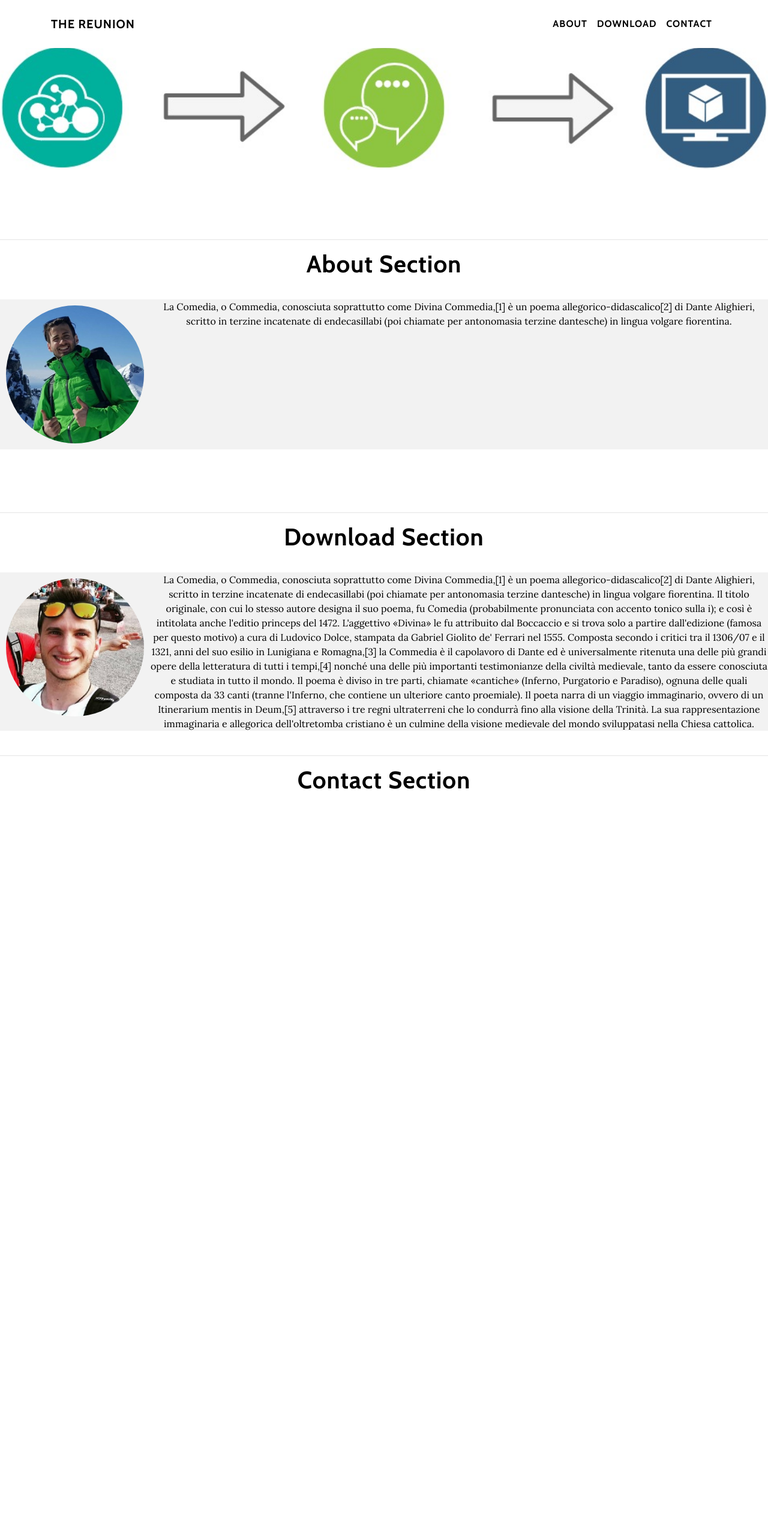
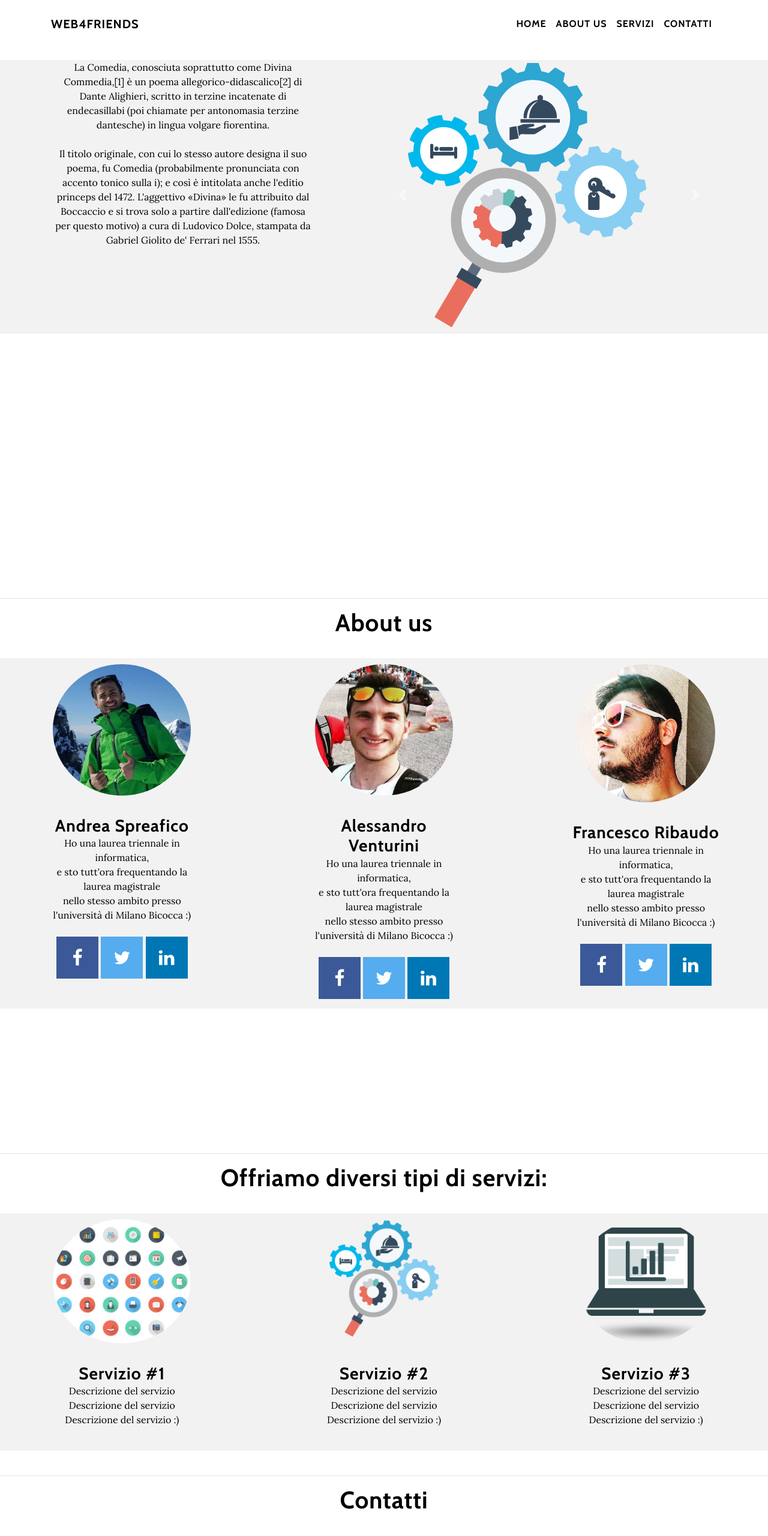
Before and after one commit to Sprea22/Web4Friends, a website: page index.html in a window 1280 px wide. Shown: the top 2560 px of the page at 60% size. Before the commit the page ends 1324 px from the top, so only its background shows below. Drawn offline with nearby package versions, Linux system fonts and the light colour scheme.

Commit message:
Buona ma da aggiustare

```diff
--- a/css/grayscale.css
+++ b/css/grayscale.css
@@ -9,6 +9,7 @@ html {
    height: 100%; }
 
 body {
+  padding-top: 75px;
   font-family: 'Lora', 'Helvetica Neue', Helvetica, Arial, sans-serif;
   position: relative;
   width: 100%;
@@ -17,6 +18,19 @@ body {
   background-color: white;
   -webkit-tap-highlight-color: rgba(255, 255, 255, 0.2); }
 
+.footer-section {
+  background-color: #8c8c8c;
+
+}
+  .carousel {
+    width: 100%
+    padding-left: 75px;
+    padding-right: 75px;
+    padding-bottom: 0px;
+    display: inline-block;
+  }
+
+h3 {display: inline;}
 h1, h2, h3, h4, h5, h6 {
   font-family: 'Cabin', 'Helvetica Neue', Helvetica, Arial, sans-serif;
   font-weight: 700;
@@ -48,6 +62,18 @@ img::selection {
 img::-moz-selection {
   background: transparent; }
 
+img.limit{
+      width:100%;
+      max-width:250px;
+}
+
+figure {
+    padding-left: 75px;
+    padding-right: 75px;
+    padding-bottom: 0px;
+    display: inline-block;
+}
+
 .img-circle {
     height: 25%;
     width: 25%;
@@ -73,7 +99,9 @@ img::-moz-selection {
    .two {
      flex: 1 5 auto;
    }
-
+td {
+  background-color: #f2f2f2;
+}
 .container-flex {
  border-color: black;
  background-color: #f2f2f2;
@@ -146,3 +174,38 @@ img::-moz-selection {
       font-size: 50px; }
     .masthead .intro-body .intro-text {
       font-size: 18px; }
+
+
+      /* Style all font awesome icons */
+      .fa {
+          padding: 20px;
+          font-size: 30px;
+          width: 70px;
+          text-align: center;
+          text-decoration: none;
+      }
+
+      /* Add a hover effect if you want */
+      .fa:hover {
+          opacity: 0.7;
+      }
+
+      /* Set a specific color for each brand */
+
+      /* Facebook */
+      .fa-facebook {
+          background: #3B5998;
+          color: white;
+      }
+
+      /* Twitter */
+      .fa-twitter {
+          background: #55ACEE;
+          color: white;
+      }
+
+      /* Linkedin */
+      .fa-linkedin {
+        background: #0077B5;
+        color: white;
+      }
--- a/index.html
+++ b/index.html
@@ -8,9 +8,9 @@
     <meta name="description" content="">
     <meta name="author" content="">
 
-    <title>The Reunion</title>
+    <title>Web4Friends</title>
     <!-- Website Icon -->
-    <link rel="shortcut icon" href="img/favicon.ico" type="favicon/ico" />
+    <link rel="shortcut icon" href="img/test3.png" type="favicon/ico" />
 
     <!-- Bootstrap core CSS -->
     <link href="vendor/bootstrap/css/bootstrap.min.css" rel="stylesheet">
@@ -30,7 +30,7 @@
     <!-- Navigation -->
     <nav class="navbar navbar-expand-lg navbar-light fixed-top" id="mainNav">
       <div class="container">
-        <a class="navbar-brand js-scroll-trigger" href="#page-top">The Reunion </a>
+        <a class="navbar-brand js-scroll-trigger" href="#page-top">Web4Friends </a>
         <button class="navbar-toggler navbar-toggler-right" type="button" data-toggle="collapse" data-target="#navbarResponsive" aria-controls="navbarResponsive" aria-expanded="false" aria-label="Toggle navigation">
           Menu
           <i class="fa fa-bars"></i>
@@ -38,13 +38,16 @@
         <div class="collapse navbar-collapse" id="navbarResponsive">
           <ul class="navbar-nav ml-auto">
             <li class="nav-item">
-              <a class="nav-link js-scroll-trigger" href="#about">About</a>
+              <a class="nav-link js-scroll-trigger" href="#home">Home</a>
             </li>
             <li class="nav-item">
-              <a class="nav-link js-scroll-trigger" href="#download">Download</a>
+              <a class="nav-link js-scroll-trigger" href="#about">About us</a>
             </li>
             <li class="nav-item">
-              <a class="nav-link js-scroll-trigger" href="#contact">Contact</a>
+              <a class="nav-link js-scroll-trigger" href="#services">Servizi</a>
+            </li>
+            <li class="nav-item">
+              <a class="nav-link js-scroll-trigger" href="#contact">Contatti</a>
             </li>
           </ul>
         </div>
@@ -52,44 +55,160 @@
     </nav>
 
     <!-- Intro Header -->
-    <header class="masthead content-section2 text-center">
-      <div class="intro-body">
-              <img src="img/test.jpg">
+    <section id="home" class="content-section2 text-center container-fluid" background-color= "#f2f2f2">
+      <div class=" container-flex">
+        <div class="row">
+          <div class="col container-flex">
+            <figure>
+        La Comedia, conosciuta soprattutto come Divina Commedia,[1] è un poema allegorico-didascalico[2] di Dante Alighieri, scritto in terzine incatenate di endecasillabi (poi chiamate per antonomasia terzine dantesche) in lingua volgare fiorentina.
+<br><br>Il titolo originale, con cui lo stesso autore designa il suo poema, fu Comedia (probabilmente pronunciata con accento tonico sulla i); e così è intitolata anche l'editio princeps del 1472. L'aggettivo «Divina» le fu attribuito dal Boccaccio e si trova solo a partire dall'edizione (famosa per questo motivo) a cura di Ludovico Dolce, stampata da Gabriel Giolito de' Ferrari nel 1555.
+          </figure>
         </div>
-    </header>
+        <div class="col container-flex carousel">
+          <div id="cf" class="carousel slide" data-ride="carousel">
+        <div class="carousel-inner">
+          <div id="itm" class="carousel-item active">
+            <img class="d-block w-100" src="img/test1.jpg" alt="First slide">
+          </div>
+          <div id="itm" class="carousel-item">
+            <img class="d-block w-100" src="img/test2.png" alt="Second slide">
+          </div>
+          <div id="itm" class="carousel-item">
+            <img class="d-block w-100" src="img/test3.png" alt="Second slide">
+          </div>
+        </div>
+        <a class="carousel-control-prev" href="#cf" role="button" data-slide="prev">
+          <span class="carousel-control-prev-icon" aria-hidden="true"></span>
+          <span class="sr-only">Previous</span>
+        </a>
+        <a class="carousel-control-next" href="#cf" role="button" data-slide="next">
+          <span class="carousel-control-next-icon" aria-hidden="true"></span>
+          <span class="sr-only">Next</span>
+        </a>
+      </div>
+      </div>
+
+
+      </div>
+    </div>
+  </section>
+
+
+
+
 
     <!-- About Section -->
-    <section id="about" class="content-section2 text-center">
-      <hr><h1> About Section </h1>
+    <section id="about" class="content-section2 text-center" background-color= "#f2f2f2";  style="margin-top:400px">
+      <hr><h1> About us </h1>
+
+      <div class=" container-flex">
+        <div class="row">
+          <div class="col container-flex">
             <figure>
-        <div class="box">
-            <div class="container-flex one">
-            <img src="img/sprea.jpg" class="img-circle2"/>
+                  <img src="img/sprea.jpg" class="img-circle limit"/>
+                  <figcaption>
+                    <br>  <h3> Andrea Spreafico </h3><br>
+                    Ho una laurea triennale in informatica, <br>e sto tutt'ora frequentando la laurea magistrale<br> nello stesso ambito presso l'università di Milano Bicocca :)<br><br>
+                  </figcaption>
+                  <a href="https://www.facebook.com/andrea.spreafico.3" class="fa fa-facebook"></a>
+                  <a href="#" class="fa fa-twitter"></a>
+                  <a href="#" class="fa fa-linkedin"></a>
+              </figure>
           </div>
-            <div class="container-flex two">
-              La Comedia, o Commedia, conosciuta soprattutto come Divina Commedia,[1] è un poema allegorico-didascalico[2] di Dante Alighieri, scritto in terzine incatenate di endecasillabi (poi chiamate per antonomasia terzine dantesche) in lingua volgare fiorentina.
+          <div class="col container-flex">
+            <figure>
+                    <img src="img/ventu.jpg" class="img-circle limit"/>
+              <figcaption>
+                <br>  <h3> Alessandro Venturini </h3><br>
+                Ho una laurea triennale in informatica, <br>e sto tutt'ora frequentando la laurea magistrale<br> nello stesso ambito presso l'università di Milano Bicocca :)<br><br>
+
+            </figcaption>
+              <a href="https://www.facebook.com/andrea.spreafico.3" class="fa fa-facebook"></a>
+              <a href="#" class="fa fa-twitter"></a>
+              <a href="#" class="fa fa-linkedin"></a>
+            </figure>
+          </div>
+          <div class="col container-flex">
+            <figure>
+                    <img src="img/ribbo.jpg" class="img-circle limit"/>
+              <figcaption>
+                <br>  <h3> Francesco Ribaudo </h3><br>
+                Ho una laurea triennale in informatica, <br>e sto tutt'ora frequentando la laurea magistrale<br> nello stesso ambito presso l'università di Milano Bicocca :)<br><br>
+
+            </figcaption>
+              <a href="https://www.facebook.com/andrea.spreafico.3" class="fa fa-facebook"></a>
+              <a href="#" class="fa fa-twitter"></a>
+              <a href="#" class="fa fa-linkedin"></a>
+            </figure>
           </div>
         </div>
-            <br><br>
+      </div>
+
+
+      <!-- Services Section -->
+        <section id="services" class="content-section2 text-center" style="margin-top:200px">
+          <hr><h1> Offriamo diversi tipi di servizi:</h1>
+          <div class=" container-flex">
+            <div class="row">
+              <div class="col container-flex">
+                <figure>
+                      <img src="img/test1.jpg" class="img-circle limit"/>
+                      <figcaption>
+                        <br>  <h3> Servizio #1</h3><br>
+                        Descrizione del servizio <br> Descrizione del servizio <br> Descrizione del servizio  :)<br><br>
+                      </figcaption>
                   </figure>
-    <!-- Download Section -->
-    <section id="download" class="content-section2 text-center">
-      <hr><h1> Download Section </h1>
-      <div class="box">
-          <div class="container-flex one">
-            <img src="img/ventu.jpg" class="img-circle2"/>
               </div>
-          <div class="container-flex two">
-            La Comedia, o Commedia, conosciuta soprattutto come Divina Commedia,[1] è un poema allegorico-didascalico[2] di Dante Alighieri, scritto in terzine incatenate di endecasillabi (poi chiamate per antonomasia terzine dantesche) in lingua volgare fiorentina.
-           Il titolo originale, con cui lo stesso autore designa il suo poema, fu Comedia (probabilmente pronunciata con accento tonico sulla i); e così è intitolata anche l'editio princeps del 1472. L'aggettivo «Divina» le fu attribuito dal Boccaccio e si trova solo a partire dall'edizione (famosa per questo motivo) a cura di Ludovico Dolce, stampata da Gabriel Giolito de' Ferrari nel 1555.
-            Composta secondo i critici tra il 1306/07 e il 1321, anni del suo esilio in Lunigiana e Romagna,[3] la Commedia è il capolavoro di Dante ed è universalmente ritenuta una delle più grandi opere della letteratura di tutti i tempi,[4] nonché una delle più importanti testimonianze della civiltà medievale, tanto da essere conosciuta e studiata in tutto il mondo.
-            Il poema è diviso in tre parti, chiamate «cantiche» (Inferno, Purgatorio e Paradiso), ognuna delle quali composta da 33 canti (tranne l'Inferno, che contiene un ulteriore canto proemiale). Il poeta narra di un viaggio immaginario, ovvero di un Itinerarium mentis in Deum,[5] attraverso i tre regni ultraterreni che lo condurrà fino alla visione della Trinità. La sua rappresentazione immaginaria e allegorica dell'oltretomba cristiano è un culmine della visione medievale del mondo sviluppatasi nella Chiesa cattolica.
+              <div class="col container-flex">
+                <figure>
+                        <img src="img/test2.png" class="img-circle limit"/>
+                  <figcaption>
+                    <br>  <h3> Servizio #2 </h3><br>
+                    Descrizione del servizio <br> Descrizione del servizio <br> Descrizione del servizio  :)<br><br>
+
+                </figcaption>
+                </figure>
+              </div>
+              <div class="col container-flex">
+                <figure>
+                        <img src="img/test3.png" class="img-circle limit"/>
+                  <figcaption>
+                    <br>  <h3> Servizio #3 </h3><br>
+                    Descrizione del servizio <br> Descrizione del servizio <br> Descrizione del servizio  :)<br><br>
+
+                </figcaption>
+                </figure>
               </div>
             </div>
+          </div>
+
+
     <!-- Contact Section -->
-    <section id="contact" class="content-section2 text-center">
-      <hr><h1> Contact Section </h1>
+    <section id="contact" class="content-section2 text-center" >
+      <hr><h1> Contatti </h1>
+      <h4> Hai un'idea e vorresti collaborare insieme a noi? Non esitare a contattarci! </h4>
+      <div class=" container-flex">
+        <div class="row">
+          <div class="col container-flex">
+            <h3> Telefono </h3><hr>
+            <b>Andrea:      </b> +39 349 5692436    <br>
+            <b>Francesco:   </b>                    <br>
+            <b>Alessandro:  </b>                    <br>
+            </div>
+            <br>            <br>
 
+            <div class="col container-flex">
+              <h3> Email </h3><hr>
+              <b>Andrea:      </b> a.spreafico13@campus.unimib.it     <br>
+              <b>Francesco:   </b>                                   <br>
+              <b>Alessandro:  </b>                                   <br>
+            </div>
+        </div>
+    </div>
+  <br>  <br>
+    <section id="footer" class="footer-section">
+        <br>  <br>  <br>  <br>  <br>
+    </section>
 
     <!-- Bootstrap core JavaScript -->
     <script src="vendor/jquery/jquery.min.js"></script>
```
Also changed, not shown: css/icon.css (deleted, +0 -33 lines), img/icon_s.jpg (deleted), img/ribbo.jpg (added), img/test.jpg (deleted), img/test1.jpg (added), img/test2.png (added), img/test3.png (added), 1 other file. Lines whose indentation alone changed are shown as unchanged.
